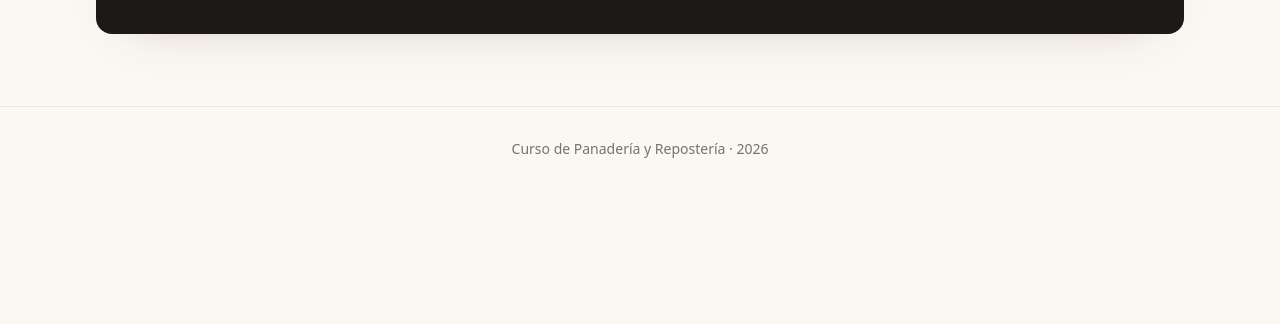
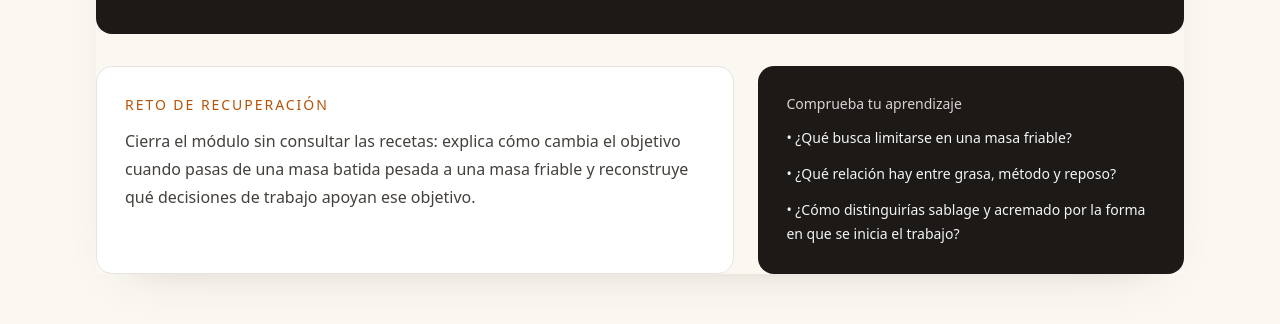
Before and after one commit to Drworm82/CursoPanadero, a Next.js app: page /leccion-lo-que-cambia-el-objetivo in a window 1280 px wide. Shown: the part 2218-2542 px from the top of the page. Before the commit the page ends 2409 px from the top, so only its background shows below. Built offline with nearby package versions, Linux system fonts and the light colour scheme; no server answers.

Commit message:
Añadir practica y comprobacion pedagogica en M2

```diff
--- a/pages/leccion-lo-que-cambia-el-objetivo.js
+++ b/pages/leccion-lo-que-cambia-el-objetivo.js
@@ -100,6 +100,22 @@ export default function LessonElevenPage() {
             <p className="leading-7"><strong>La receta deja de ser una lista:</strong> si puedes identificar qué está intentando conseguir la masa, puedes interpretar mejor lo que estás viendo durante el proceso.</p>
           </div>
         </section>
+
+
+        <section className="grid gap-6 lg:grid-cols-[1.2fr_.8fr]">
+          <div className="rounded-2xl border border-stone-200 bg-white p-6 sm:p-7">
+            <p className="text-sm font-medium uppercase tracking-[0.14em] text-amber-700">Reto de recuperación</p>
+            <p className="mt-3 leading-7 text-stone-700">Cierra el módulo sin consultar las recetas: explica cómo cambia el objetivo cuando pasas de una masa batida pesada a una masa friable y reconstruye qué decisiones de trabajo apoyan ese objetivo.</p>
+          </div>
+          <div className="rounded-2xl bg-stone-900 p-6 text-white sm:p-7">
+            <p className="text-sm font-medium text-stone-300">Comprueba tu aprendizaje</p>
+            <ul className="mt-3 space-y-3 text-sm leading-6 text-stone-100">
+              <li>• ¿Qué busca limitarse en una masa friable?</li>
+              <li>• ¿Qué relación hay entre grasa, método y reposo?</li>
+              <li>• ¿Cómo distinguirías sablage y acremado por la forma en que se inicia el trabajo?</li>
+            </ul>
+          </div>
+        </section>
       </div>
     </CourseShell>
   );
```
